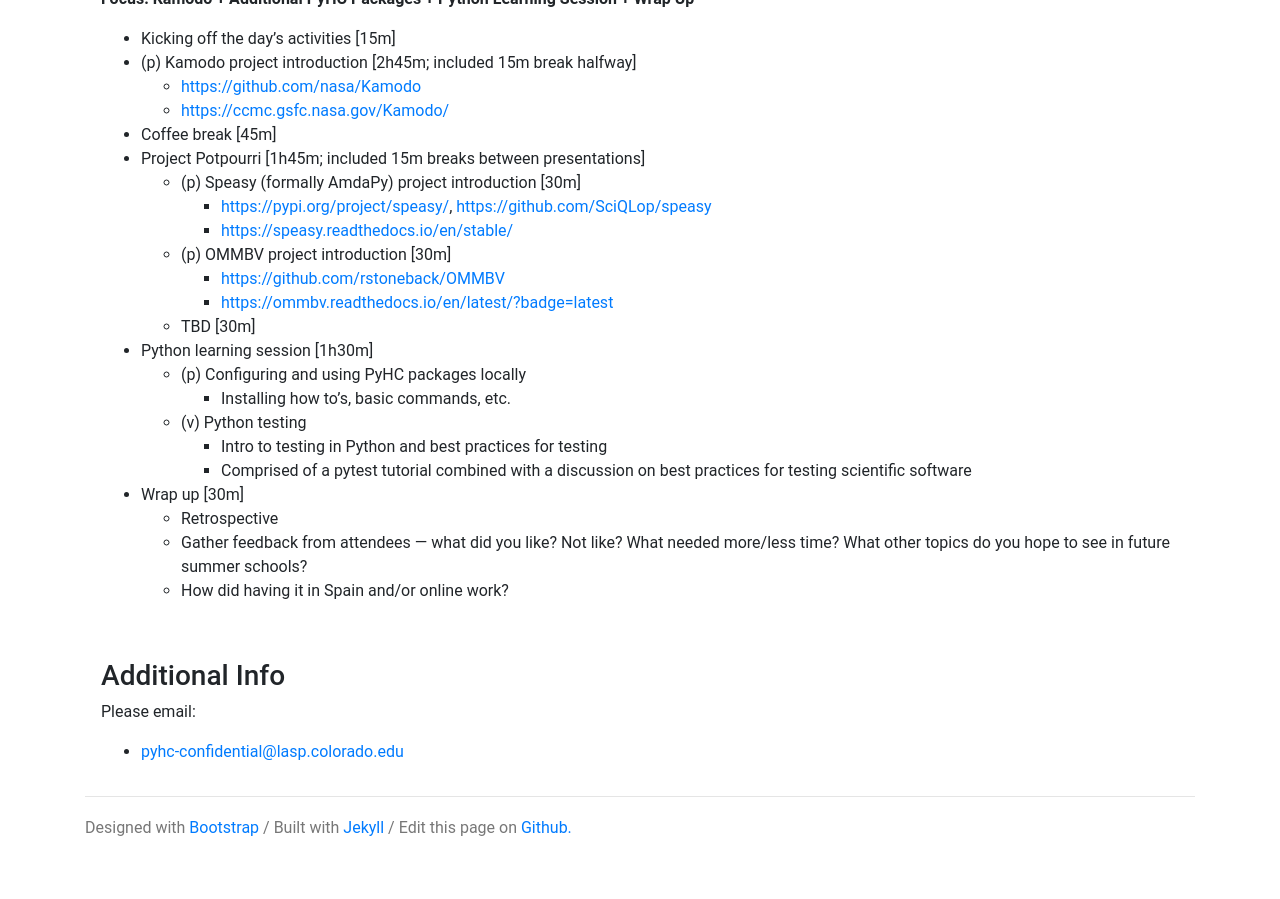
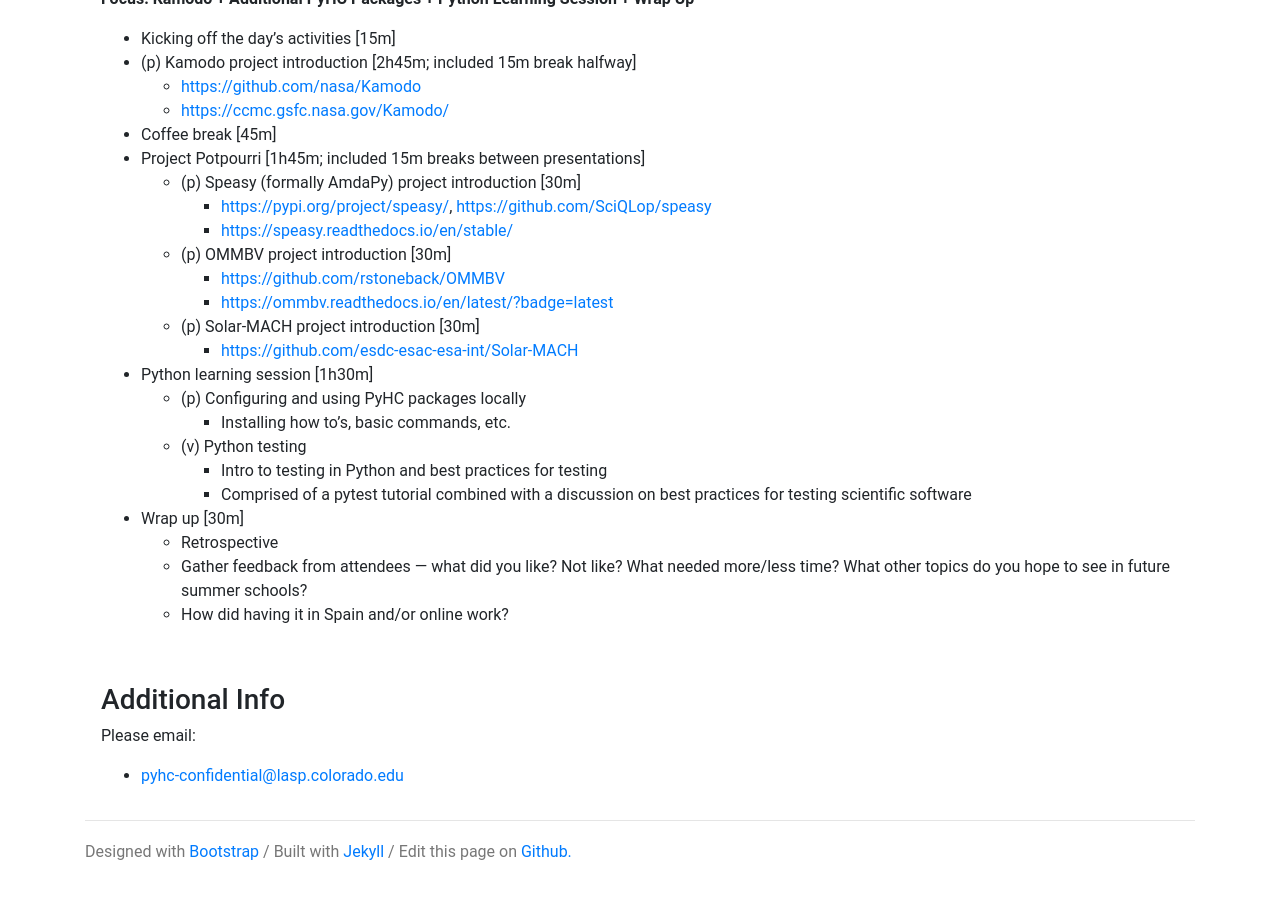
Before and after one commit to heliophysicsPy/heliophysicsPy.github.io, a Jekyll site: the page built from _pages/meetings/summer_school.md, in a window 1280 px wide and 900 px high, scrolled down 3501 px. Built offline with Jekyll 4.4.1, drawn with Linux system fonts in a browser that asks for light colours; nearby versions of some CDN libraries; before the commit the page ends 4377 px from its top, so only the background shows below that.

Commit message:
Add Solar-MACH to agenda

```diff
--- a/_pages/meetings/summer_school.md
+++ b/_pages/meetings/summer_school.md
@@ -126,7 +126,8 @@
     - (p) OMMBV project introduction [30m]
        - [https://github.com/rstoneback/OMMBV](https://github.com/rstoneback/OMMBV)
        - [https://ommbv.readthedocs.io/en/latest/?badge=latest](https://ommbv.readthedocs.io/en/latest/?badge=latest)
-    - TBD [30m]
+    - (p) Solar-MACH project introduction [30m]
+       - [https://github.com/esdc-esac-esa-int/Solar-MACH](https://github.com/esdc-esac-esa-int/Solar-MACH)
  - Python learning session [1h30m]
     - (p) Configuring and using PyHC packages locally
        - Installing how to’s, basic commands, etc.
```
